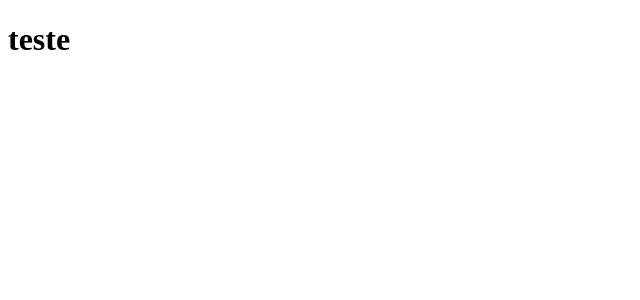
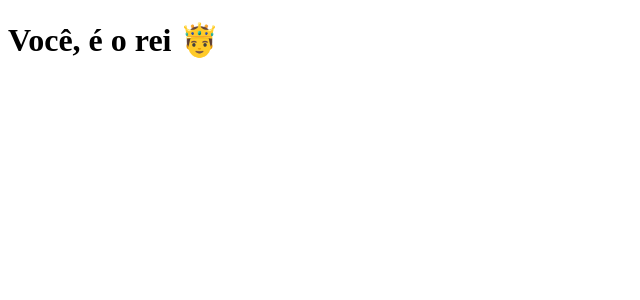
Before and after one commit to GabrielMori10/clone-tabnews-cursodev, a Next.js app: page / in a window 1280 px wide. Shown: the top 300 px of the page, without its empty margins (0-640 px from the left). Built offline with nearby package versions, Linux system fonts and the light colour scheme.

Commit message:
index.js editado

```diff
--- a/pages/index.js
+++ b/pages/index.js
@@ -1,5 +1,5 @@
 function Home() {
-    return <h1>teste</h1>
+    return <h1>Você, é o rei 🤴</h1>
 }
 
 export default Home;
```
